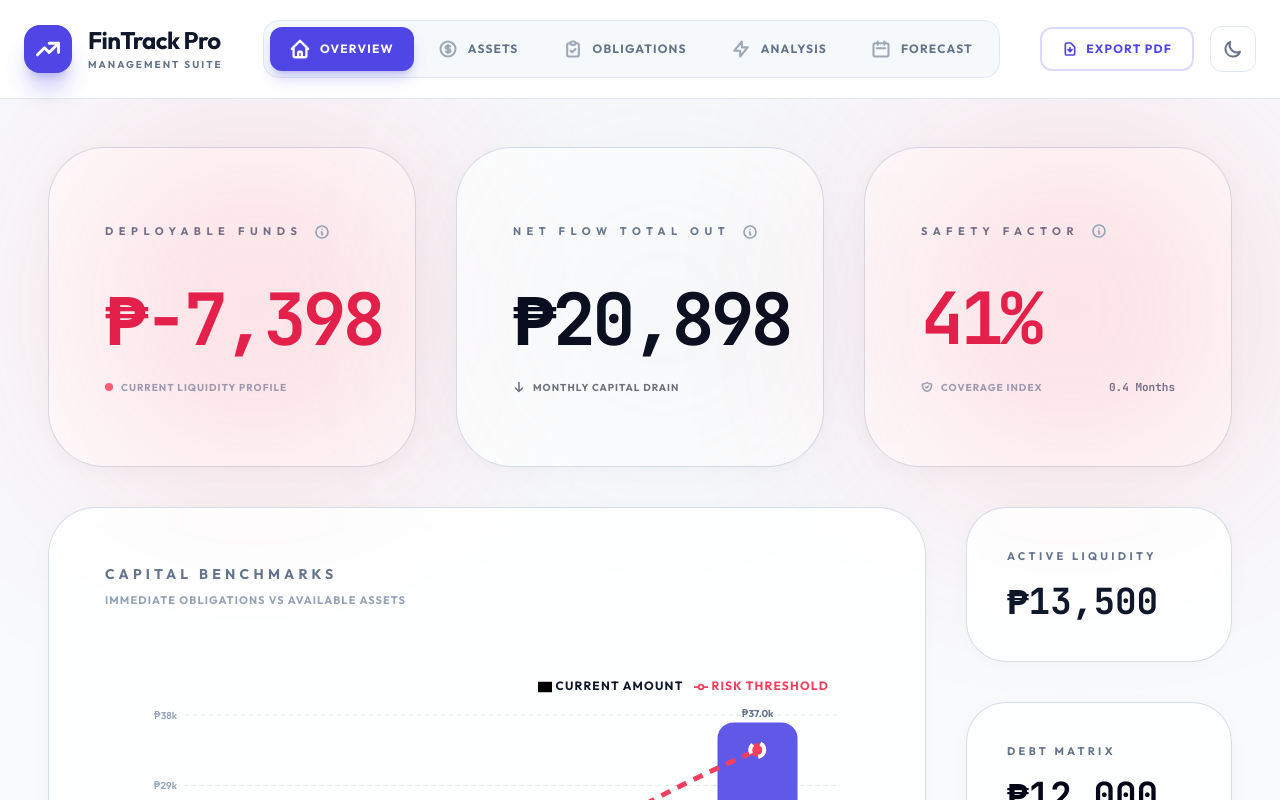
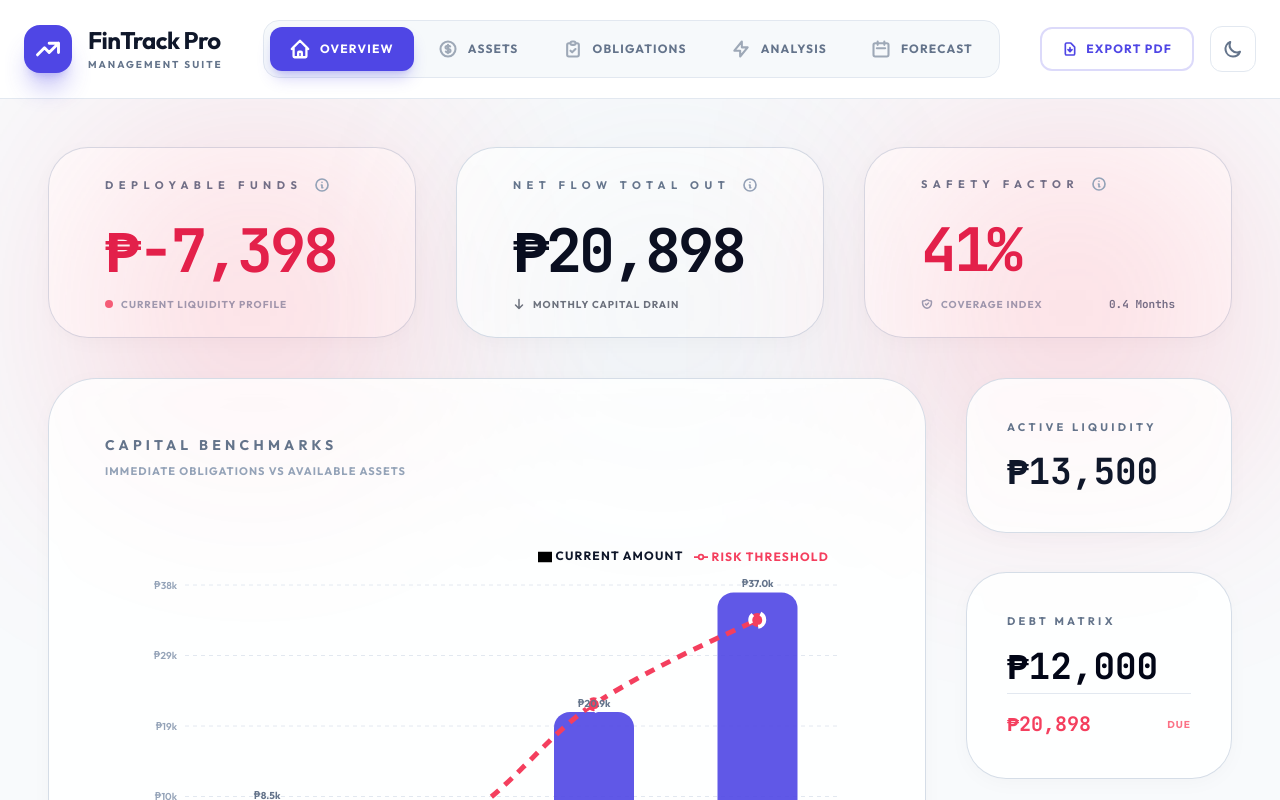
Before and after one commit to bsombilon13/FinTrack, a React (Vite) app: page / in a window 1280 px wide. Shown: the top 800 px of the page. Built offline with nearby package versions, Linux system fonts and the light colour scheme.

Commit message:
fix(ui): Adjust bento card styling for deployable funds
Refactor the styling for the "Deployable Funds" bento card in the overview section. This includes updating border-radius, padding, height, and border thickness to improve visual consistency and aesthetics.

```diff
--- a/App.tsx
+++ b/App.tsx
@@ -312,51 +312,51 @@ const App: React.FC = () => {
         {activeTab === 'overview' && (
           <section key="overview" className="grid grid-cols-1 md:grid-cols-12 gap-6 lg:gap-10 animate-in">
             <div className="md:col-span-12 grid grid-cols-1 sm:grid-cols-2 lg:grid-cols-3 gap-6 lg:gap-10">
-              <div className={`bento-card rounded-[3.5rem] p-10 lg:p-14 flex flex-col justify-center min-h-[250px] lg:min-h-[320px] relative border-t-[12px] transition-all duration-500 ${stats.deployableFunds >= 0 ? 'border-indigo-600 shadow-2xl shadow-indigo-600/10' : 'border-rose-600 shadow-2xl shadow-rose-600/10'}`}>
+              <div className={`bento-card rounded-[2.5rem] px-10 py-5 lg:px-14 lg:py-6 flex flex-col justify-center min-h-[140px] lg:min-h-[190px] relative border-t-[10px] transition-all duration-500 ${stats.deployableFunds >= 0 ? 'border-indigo-600 shadow-2xl shadow-indigo-600/10' : 'border-rose-600 shadow-2xl shadow-rose-600/10'}`}>
                 <div className={`absolute top-0 right-0 w-80 h-80 blur-[120px] opacity-20 ${stats.deployableFunds >= 0 ? 'bg-indigo-500' : 'bg-rose-500'}`}></div>
-                <div className="flex items-center mb-10">
+                <div className="flex items-center mb-6">
                   <span className="text-[11px] font-black text-slate-500 dark:text-slate-400 uppercase tracking-[0.5em]">Deployable Funds</span>
                   <InfoTooltip formula="(Liquid Cash + Unpaid Receivables) - Unpaid Commitments. Your true spending capacity." />
                 </div>
-                <div className="flex flex-col gap-2">
-                  <span className={`text-5xl sm:text-6xl lg:text-7xl font-mono font-bold tracking-tighter leading-none ${stats.deployableFunds >= 0 ? 'dark:text-white text-slate-950' : 'text-rose-600'}`}>
+                <div className="flex flex-col gap-1">
+                  <span className={`text-4xl sm:text-5xl lg:text-6xl font-mono font-bold tracking-tighter leading-none ${stats.deployableFunds >= 0 ? 'dark:text-white text-slate-950' : 'text-rose-600'}`}>
                     ₱{stats.deployableFunds.toLocaleString()}
                   </span>
-                  <div className="mt-4 flex items-center space-x-2">
+                  <div className="mt-3 flex items-center space-x-2">
                     <div className={`w-2 h-2 rounded-full ${stats.deployableFunds >= 0 ? 'bg-emerald-500' : 'bg-rose-500'} animate-pulse`}></div>
                     <span className="text-[10px] font-bold uppercase tracking-widest text-slate-400">Current Liquidity Profile</span>
                   </div>
                 </div>
               </div>
 
-              <div className="bento-card rounded-[3.5rem] p-10 lg:p-14 flex flex-col justify-center min-h-[250px] lg:min-h-[320px] relative border-t-[12px] border-slate-400 shadow-2xl shadow-slate-400/5">
+              <div className="bento-card rounded-[2.5rem] px-10 py-5 lg:px-14 lg:py-6 flex flex-col justify-center min-h-[140px] lg:min-h-[190px] relative border-t-[10px] border-slate-400 shadow-2xl shadow-slate-400/5">
                 <div className="absolute top-0 right-0 w-80 h-80 bg-slate-400 opacity-10 blur-[120px]"></div>
-                <div className="flex items-center mb-10">
+                <div className="flex items-center mb-6">
                   <span className="text-[11px] font-black text-slate-500 dark:text-slate-400 uppercase tracking-[0.5em]">Net Flow Total Out</span>
                   <InfoTooltip formula="Sum of ALL category monthly requirements (Paid + Unpaid). Your full monthly overhead." />
                 </div>
-                <div className="flex flex-col gap-2">
-                  <span className="text-5xl sm:text-6xl lg:text-7xl font-mono font-bold dark:text-white text-slate-950 tracking-tighter leading-none">
+                <div className="flex flex-col gap-1">
+                  <span className="text-4xl sm:text-5xl lg:text-6xl font-mono font-bold dark:text-white text-slate-950 tracking-tighter leading-none">
                     ₱{stats.totalMonthlyCommitments.toLocaleString()}
                   </span>
-                  <div className="mt-4 flex items-center space-x-2 opacity-60">
+                  <div className="mt-3 flex items-center space-x-2 opacity-60">
                     <svg className="w-3 h-3" fill="none" stroke="currentColor" viewBox="0 0 24 24"><path strokeLinecap="round" strokeLinejoin="round" strokeWidth="3" d="M19 14l-7 7m0 0l-7-7m7 7V3"></path></svg>
                     <span className="text-[10px] font-bold uppercase tracking-widest">Monthly Capital Drain</span>
                   </div>
                 </div>
               </div>
 
-              <div className={`bento-card rounded-[3.5rem] p-10 lg:p-14 flex flex-col justify-center min-h-[250px] lg:min-h-[320px] relative border-t-[12px] transition-all duration-500 ${stats.safetyFactorValue >= 100 ? 'border-emerald-600 shadow-emerald-500/10' : stats.safetyFactorValue >= 50 ? 'border-amber-500 shadow-amber-500/10' : 'border-rose-600 shadow-rose-500/10'}`}>
+              <div className={`bento-card rounded-[2.5rem] px-10 py-5 lg:px-14 lg:py-6 flex flex-col justify-center min-h-[140px] lg:min-h-[190px] relative border-t-[10px] transition-all duration-500 ${stats.safetyFactorValue >= 100 ? 'border-emerald-600 shadow-emerald-500/10' : stats.safetyFactorValue >= 50 ? 'border-amber-500 shadow-amber-500/10' : 'border-rose-600 shadow-rose-500/10'}`}>
                 <div className={`absolute top-0 right-0 w-80 h-80 blur-[120px] opacity-20 ${stats.safetyFactorValue >= 100 ? 'bg-emerald-500' : stats.safetyFactorValue >= 50 ? 'bg-amber-500' : 'bg-rose-500'}`}></div>
-                <div className="flex items-center mb-10">
+                <div className="flex items-center mb-6">
                   <span className="text-[11px] font-black text-slate-500 dark:text-slate-400 uppercase tracking-[0.5em]">Safety Factor</span>
                   <InfoTooltip formula="(Liquid Cash / Total Monthly Requirement) * 100. Measures what % of your total monthly needs is covered by current cash." />
                 </div>
-                <div className="flex flex-col gap-2">
-                  <span className={`text-5xl sm:text-6xl lg:text-7xl font-mono font-bold tracking-tighter leading-none ${stats.safetyFactorValue >= 100 ? 'text-emerald-500' : stats.safetyFactorValue >= 50 ? 'text-amber-500' : 'text-rose-600'}`}>
+                <div className="flex flex-col gap-1">
+                  <span className={`text-4xl sm:text-5xl lg:text-6xl font-mono font-bold tracking-tighter leading-none ${stats.safetyFactorValue >= 100 ? 'text-emerald-500' : stats.safetyFactorValue >= 50 ? 'text-amber-500' : 'text-rose-600'}`}>
                     {stats.safetyFactorValue.toFixed(0)}%
                   </span>
-                  <div className="mt-4 flex items-center justify-between">
+                  <div className="mt-3 flex items-center justify-between">
                     <div className="flex items-center space-x-2">
                       <svg className="w-3 h-3 text-slate-400" fill="none" stroke="currentColor" viewBox="0 0 24 24"><path strokeLinecap="round" strokeLinejoin="round" strokeWidth="3" d="M9 12l2 2 4-4m5.618-4.016A11.955 11.955 0 0112 2.944a11.955 11.955 0 01-8.618 3.04A12.02 12.02 0 003 9c0 5.591 3.824 10.29 9 11.622 5.176-1.332 9-6.03 9-11.622 0-1.042-.133-2.052-.382-3.016z"></path></svg>
                       <span className="text-[10px] font-bold uppercase tracking-widest text-slate-400">Coverage Index</span>
```
